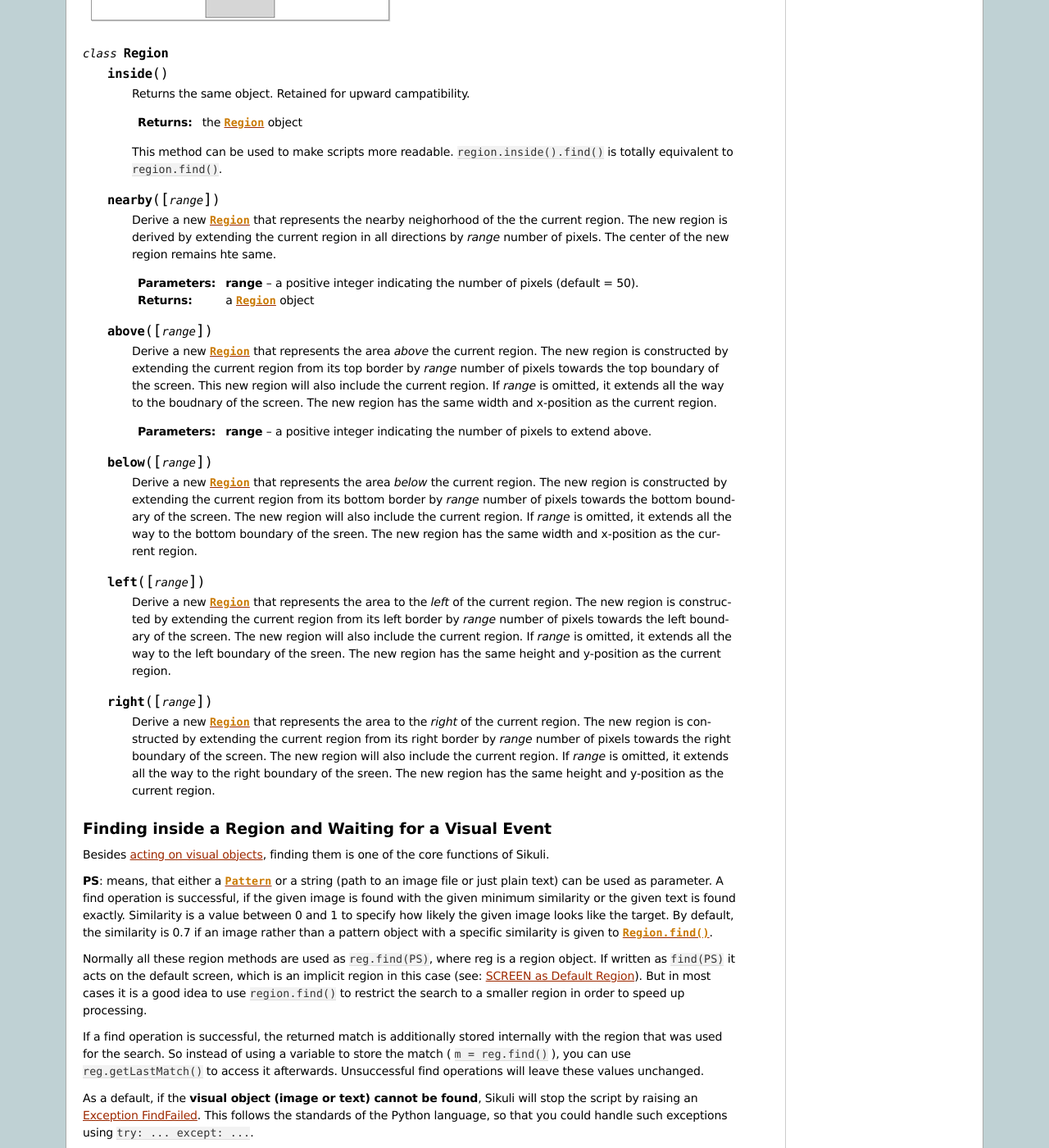
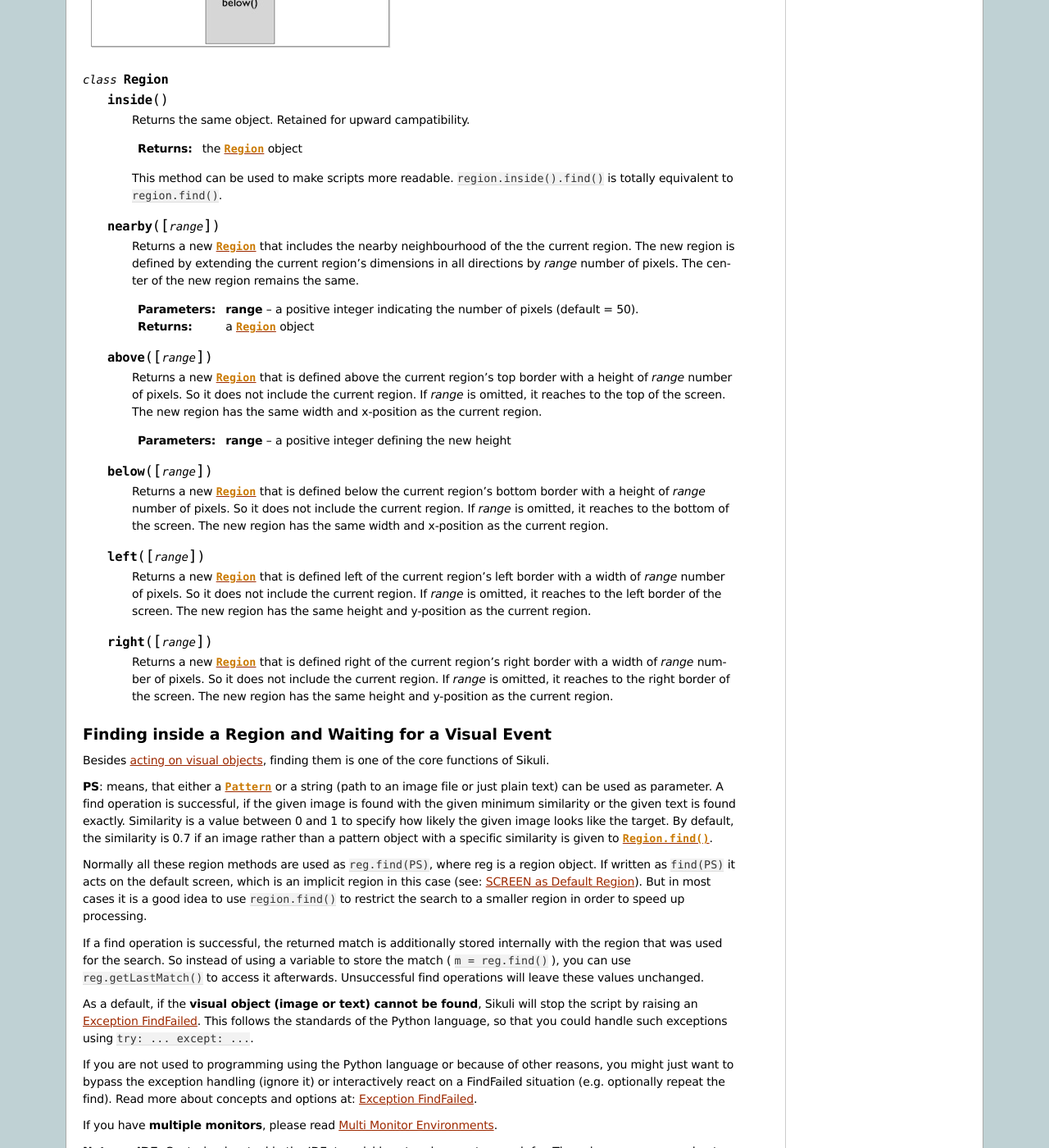
Before and after one commit to sikuli/sikuli, a Sphinx documentation site: the page built from docs/source/region.rst, in a window 1280 px wide and 1400 px high, scrolled down 4329 px. Shown: the whole window at 82% size. Built offline with Sphinx 7.4.7, drawn with Linux system fonts in a browser that asks for light colours; some of the changed text lies outside the part shown.

Commit message:
region spatial operators corrected

```diff
--- a/docs/source/region.rst
+++ b/docs/source/region.rst
@@ -252,12 +252,14 @@
 ------------------
 
 These methods (exception ``inside()``) return a new region object, that is
-constructed based on the specified region (sometimes called spatial operators).
+defined based on the specified region (sometimes called spatial operators).
 The range parameter, if given as positive integer number, restricts the
-dimension of the new region (width and/or height respectively) based on that
-value. If range  is not specified, the new region extends to the respective
+dimension of the new region (width and/or height respectively) to that
+value. If range is not specified, the new region extends to the respective
 boundary of the screen the given region belongs to. An exception is ``nearby()``,
 which uses 50 as its default range.
+
+**Note**: In all cases the current region remains unchanged.
 
 **Note**: In all cases the new region does not extend beyond any boundary of the
 screen that contains the given region.
@@ -277,57 +279,51 @@
 
 	.. py:method:: nearby([range])
 
-		Derive a new :py:class:`Region` that represents the nearby neighorhood
-		of the the current region. The new region is derived by extending the
-		current region in all directions by *range* number of pixels. The
-		center of the new region remains hte same.
+		Returns a new :py:class:`Region` that includes the nearby neighbourhood
+		of the the current region. The new region is defined by extending the
+		current region's dimensions in all directions by *range* number of pixels. The
+		center of the new region remains the same.
 
 		:param range: a positive integer indicating the number of pixels (default = 50).
 		:return: a :py:class:`Region` object
 
 	.. py:method:: above([range])
 
-		Derive a new :py:class:`Region` that represents the area *above* the
-		current region. The new region is constructed by extending the current
-		region from its top border by *range* number of pixels towards the top
-		boundary of the screen. This new region will also include the current
-		region. If *range* is omitted, it extends all the way to the boudnary
+		Returns a new :py:class:`Region` that is defined above the current region's
+		top border with a height of *range* number of pixels.
+		So it does not include the current	region.
+		If *range* is omitted, it reaches to the top
 		of the screen. The new region has the same width and x-position as the
 		current region.
 
-		:param range: a positive integer indicating the number of pixels to
-			extend above.
+		:param range: a positive integer defining the new height
 
 	.. py:method:: below([range])
 
-		Derive a new :py:class:`Region` that represents the area *below* the
-		current region. The new region is constructed by extending the current
-		region from its bottom border by *range* number of pixels towards the
-		bottom boundary of the screen. The new region will also include the
-		current region. If *range* is omitted, it extends all the way to the
-		bottom boundary of the sreen. The new region has the same width and
-		x-position as the current region.
-
+		Returns a new :py:class:`Region` that is defined below the current region's
+		bottom border with a height of *range* number of pixels.
+		So it does not include the current	region.
+		If *range* is omitted, it reaches to the bottom
+		of the screen. The new region has the same width and x-position as the
+		current region.
 
 	.. py:method:: left([range])
 
-		Derive a new :py:class:`Region` that represents the area to the *left*
-		of the current region. The new region is constructed by extending the
-		current region from its left border by *range* number of pixels towards
-		the left boundary of the screen. The new region will also include the
-		current region. If *range* is omitted, it extends all the way to the
-		left boundary of the sreen. The new region has the same height and
-		y-position as the current region.
+		Returns a new :py:class:`Region` that is defined left of the current region's
+		left border with a width of *range* number of pixels.
+		So it does not include the current	region.
+		If *range* is omitted, it reaches to the left border
+		of the screen. The new region has the same height and y-position as the
+		current region.
 
 	.. py:method:: right([range])
 
-		Derive a new :py:class:`Region` that represents the area to the *right* of the
-		current region. The new region is constructed by extending the current
-		region from its right border by *range* number of pixels towards the
-		right boundary of the screen. The new region will also include the
-		current region. If *range* is omitted, it extends all the way to the
-		right boundary of the sreen. The new region has the same height and
-		y-position as the current region.
+		Returns a new :py:class:`Region` that is defined right of the current region's
+		right border with a width of *range* number of pixels.
+		So it does not include the current	region.
+		If *range* is omitted, it reaches to the right border
+		of the screen. The new region has the same height and y-position as the
+		current region.
 
 .. _FindinginsideaRegionandWaitingforaVisualEvent:
 
```
